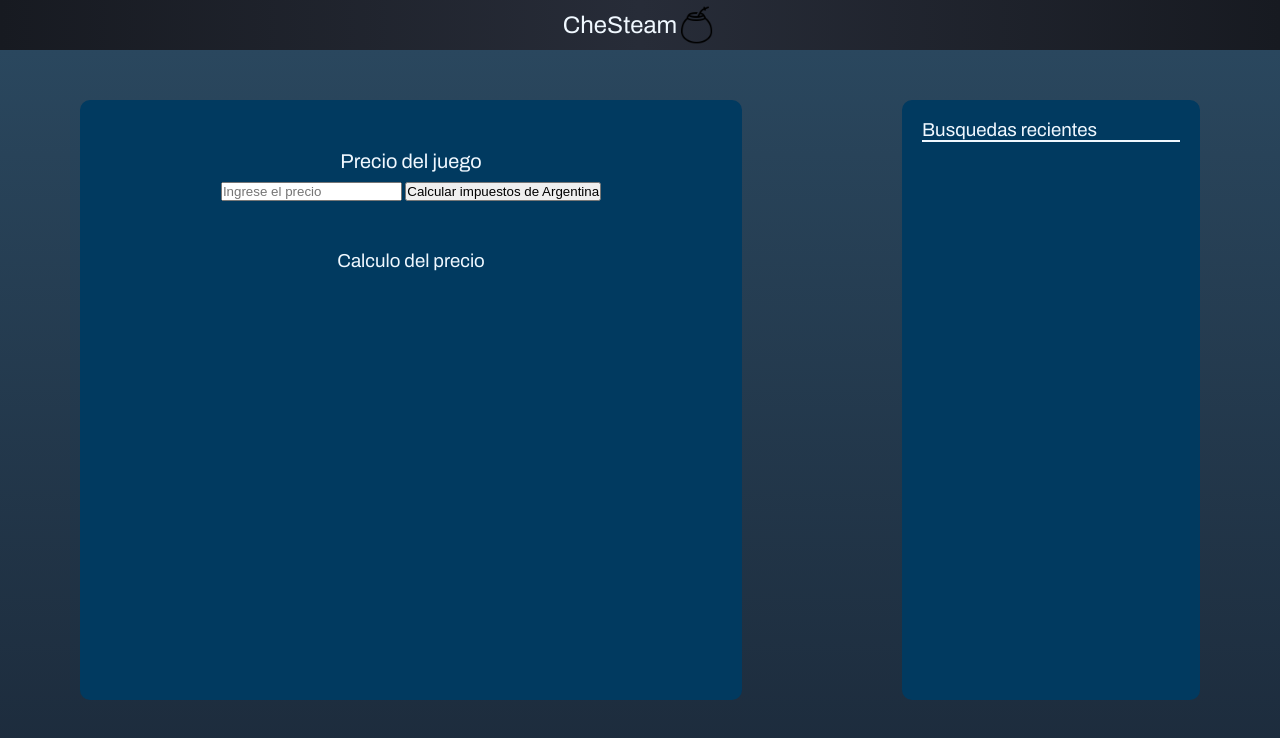
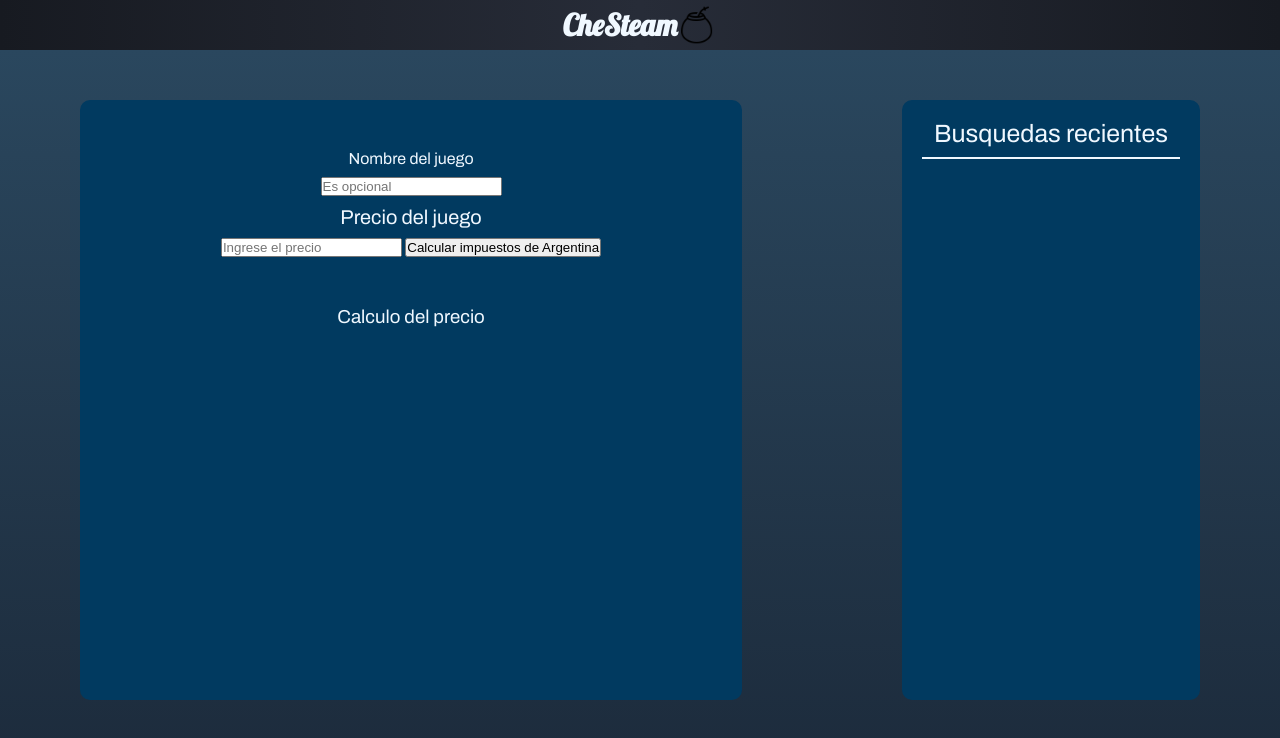
Before and after one commit to SantiagoPaz1/Js-CoderHouse, a plain HTML site: page Simulador de costos Steam/index.html in a window 1280 px wide. Drawn offline with Linux system fonts and the light colour scheme.

Commit message:
Cambie el evento que tenia en el html y añadi el nombre del juego

```diff
--- a/Simulador de costos Steam/index.html
+++ b/Simulador de costos Steam/index.html
@@ -7,22 +7,24 @@
     <link rel="stylesheet" href="style.css">
     <link rel="preconnect" href="https://fonts.googleapis.com">
     <link rel="preconnect" href="https://fonts.gstatic.com" crossorigin>
-    <link href="https://fonts.googleapis.com/css2?family=Archivo:wght@200;400&display=swap" rel="stylesheet">
+    <link href="https://fonts.googleapis.com/css2?family=Archivo:wght@200;400&family=Lobster&display=swap" rel="stylesheet">
     <title>Simulador de costos Steam Argentina</title>
 </head>
 <body>
 
     <header class="header">
-        <h2>CheSteam</h2>
-        <img class="iconoLogo" src="/Simulador de costos Steam/img/Icono-Mate-100.png" alt="Icono-Mate">
+        <h2 id="logo">CheSteam</h2>
+        <img class="iconoLogo" src="img/Icono-Mate-100.png" alt="Icono-Mate">
     </header>
 
     <main class="main">
         <section class="contenedorGeneral">
             <form class="formularioPrecio">
+                <p id="formularioNombreJuego">Nombre del juego</p>
+                <input type="text" name="nombreJuego" id="nombreJuego" placeholder="Es opcional">
                 <p class="formularioTitulo">Precio del juego</p>
                 <input type="text"  name="precioJuego" id="precioJuego" placeholder="Ingrese el precio">
-                <button type="button" onclick="calcularImpuestos()"> Calcular impuestos de Argentina </button>
+                <button type="button" id="btnCalculo" > Calcular impuestos de Argentina </button>
             </form>
             <div class="calculoImpuestos">
                 <h3>Calculo del precio</h3>
@@ -32,7 +34,7 @@
 
     <aside class="contenedorHistorial">
         <div class="historial">
-            <h3>Busquedas recientes</h3>
+            <h3 class="busquedasRecientesTitulo">Busquedas recientes</h3>
             <p id="busquedasRecientes"></p>
         </div>
     </aside>
--- a/Simulador de costos Steam/index.js
+++ b/Simulador de costos Steam/index.js
@@ -1,4 +1,5 @@
 // VARIABLES
+let nombreJuego;
 let engañaPichanga = false;
 let precioJuego;
 let precioFinal;
@@ -6,11 +7,15 @@
 let impuestoPais;
 let busquedasRecientes = [];
 
+
+
 // FUNCIONES
 
 
+
+
 function imprimirResumen(){
-    document.getElementById("precioTotalConImpuestos").innerHTML = ` <br/> El precio del juego es:  $  ${Math.floor (precioJuego)}  <br/><br/>  Retención de Ganancias - RG AFIP Nº 4815/2020  ( 35% )     $    ${Math.floor (impuestoRetencionGanancias)}  <br/><br/>  Impuesto PAIS - RG AFIP N° 4659/2020  ( 30% )     $     ${Math.floor (impuestoPais)}  <br/><br/> <strong> EL VALOR CON IMPUESTOS ES DE:     $   ${Math.floor (precioFinal)} <strong/> <br/><br/> `;
+    document.getElementById("precioTotalConImpuestos").innerHTML = ` <br/> El precio del juego es:  $  ${Math.floor (precioJuego)}  <br/><br/>  Retención de Ganancias - RG AFIP Nº 4815/2020  ( 35% )     $    ${Math.floor (impuestoRetencionGanancias)}  <br/><br/>  Impuesto PAIS - RG AFIP N° 4659/2020  ( 30% )     $     ${Math.floor (impuestoPais)}  <br/><br/> <strong class="precioFinalTexto"> EL VALOR CON IMPUESTOS ES DE:     $   ${Math.floor (precioFinal)} </strong> <br/><br/> `;
 }
 
 
@@ -19,17 +24,19 @@
     if (engañaPichanga === true) {
 
         if (document.getElementById("precioJuego").value !== "") {
-            precioJuego = parseInt(document.getElementById("precioJuego").value);
+        nombreJuego = document.querySelector("#nombreJuego").value;
+        precioJuego = parseInt(document.getElementById("precioJuego").value);
         impuestoRetencionGanancias = precioJuego * 0.35;
         impuestoPais = precioJuego * 0.3;
         precioFinal = precioJuego + impuestoRetencionGanancias + impuestoPais;
+
 
         if (precioJuego < 10) {
             alert("No es un precio valido");
             document.getElementById("precioJuego").focus();
         } else{
             imprimirResumen();
-            busquedasRecientes.push(`Precio original:  AR$ ${Math.floor (precioJuego)} -  Con impuestos: AR$ ${Math.floor (precioFinal)} <br/>`);
+            busquedasRecientes.push(`<strong>${(nombreJuego)}</strong><br> Precio original:  <strong> AR$ ${Math.floor (precioJuego)} </strong>  -    Con impuestos: <strong> AR$ ${Math.floor (precioFinal)} </strong> <br>`);
 
         }
 
@@ -52,5 +59,4 @@
 
 
 // Programa
-
-calcularImpuestos();
+document.querySelector("#btnCalculo").onclick = calcularImpuestos;
--- a/Simulador de costos Steam/style.css
+++ b/Simulador de costos Steam/style.css
@@ -20,7 +20,8 @@
 /*     HEADER     */
 
 .header{
-    font-family: Archivo, Arial;
+    font-family: Lobster, Arial;
+    font-size: 20px;
     display: flex;
     background: linear-gradient(to right, #171A21, #272c38, #171A21 );
     color: aliceblue;
@@ -47,6 +48,10 @@
     border-radius: 10px;
 
 }
+#formularioNombreJuego{
+    color: aliceblue;
+    margin-bottom: 10px;
+}
 .formularioTitulo{
     color: aliceblue;
     font-size: 20px;
@@ -56,10 +61,13 @@
     text-align: center;
     margin: 50px 0px;
 }
-
 .calculoImpuestos{
     color: aliceblue;
     text-align: center;
+}
+.precioFinalTexto{
+    font-size: 25px;
+
 }
 
 
@@ -82,5 +90,11 @@
 }
 
 #busquedasRecientes {
-    border: 1px solid;
+    border: 1.5px solid;
+    margin: 10px 0;
 }
+
+.busquedasRecientesTitulo{
+    font-size: 25px;
+    text-align: center;
+}
```
